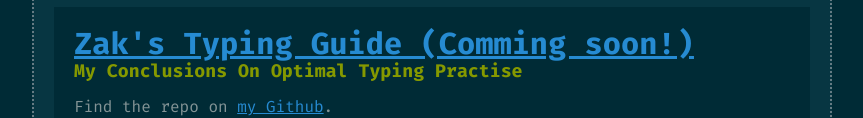
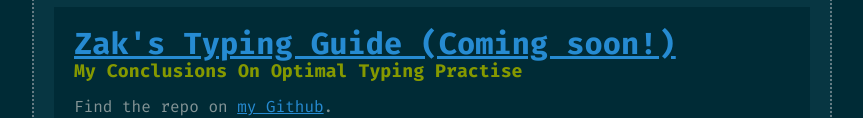
Before and after one commit to Zakkkk/zakven, a plain HTML site: page index.html in a window 1280 px wide. Shown: the part 620-738 px from the top of the page, without its empty margins (208-1071 px from the left). Drawn offline with Linux system fonts and the light colour scheme.

Commit message:
fixed typo

```diff
--- a/index.html
+++ b/index.html
@@ -86,7 +86,7 @@
                 </div>
                 <div class="project">
                     <a href="https://typing.zakventer.com/">
-                        <h3>Zak's Typing Guide (Comming soon!)</h3>
+                        <h3>Zak's Typing Guide (Coming soon!)</h3>
                     </a>
                     <h4>My Conclusions On Optimal Typing Practise</h4>
                     <p>
```
